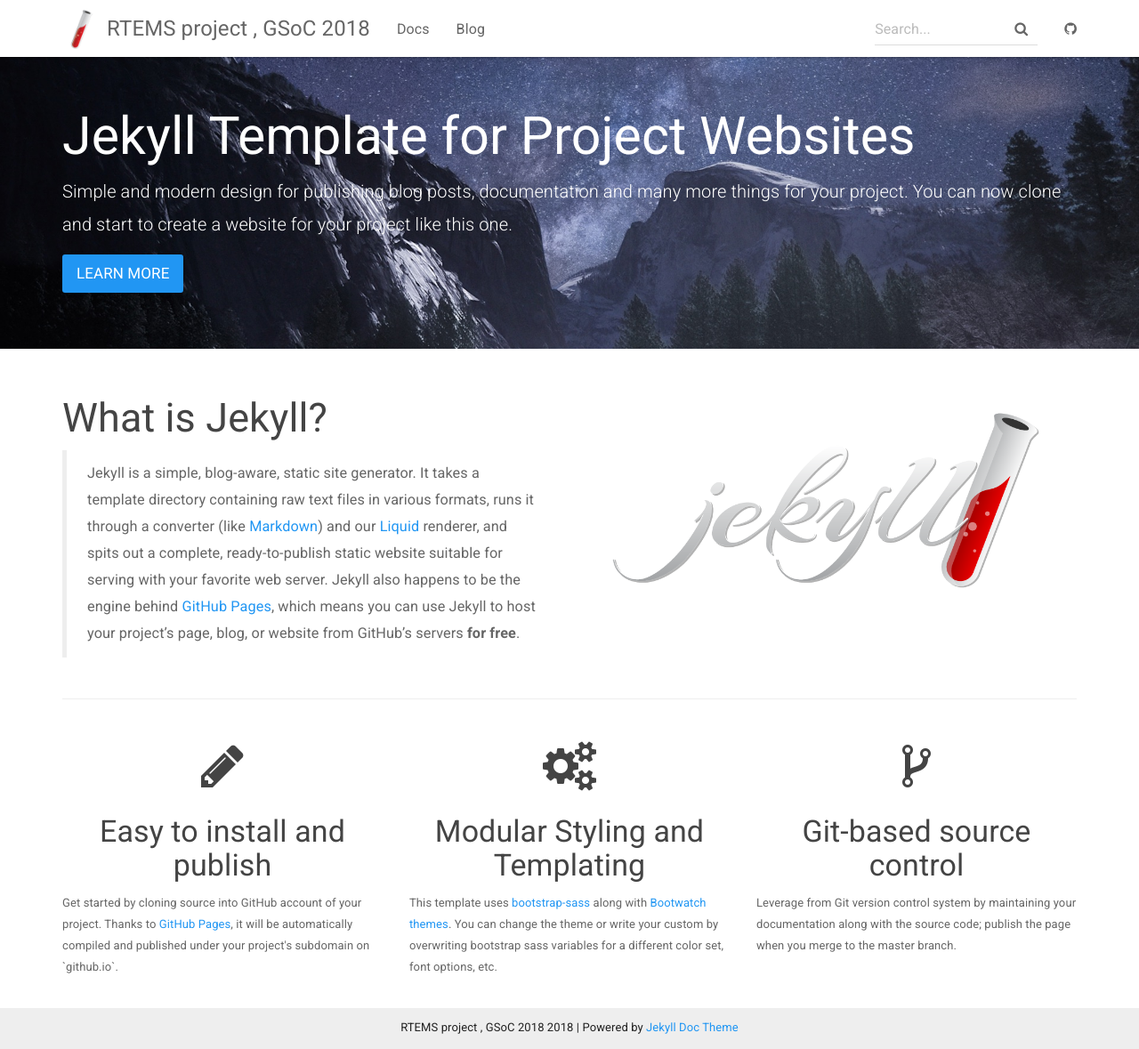
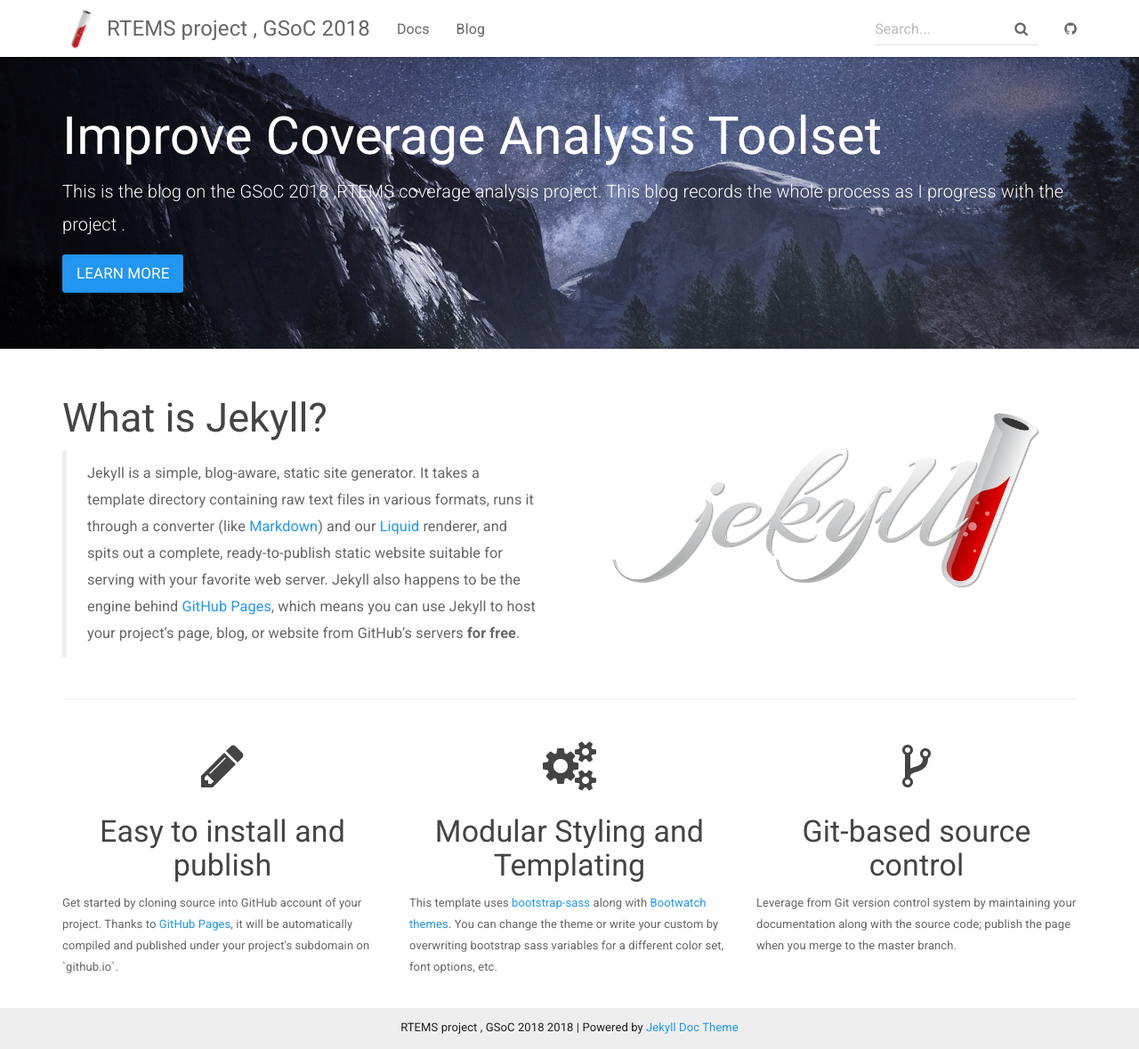
Before and after one commit to thelunatic/rtems_gsoc18, a Jekyll site: the page built from index.html, in a window 1280 px wide and 1179 px high. Shown: the whole window at 89% size. Built offline with Jekyll 4.4.1, drawn with Linux system fonts in a browser that asks for light colours; nearby versions of some CDN libraries.

Commit message:
Update index.html
add blog title and description.

```diff
--- a/index.html
+++ b/index.html
@@ -4,9 +4,9 @@
 
 <div class="header-container jumbotron">
     <div class="container">
-        <h1>Jekyll Template for Project Websites</h1>
-        <p>Simple and modern design for publishing blog posts, documentation and many more things for your project.
-          You can now clone and start to create a website for your project like this one.</p>
+        <h1>Improve Coverage Analysis Toolset</h1>
+        <p>This is the blog on the GSoC 2018 ,RTEMS coverage analysis project. This blog records the whole process as I
+        progress with the project .</p>
         <p><a class="btn btn-primary btn-lg" href="{{ "/docs/home/" | prepend: site.baseurl }}" role="button">Learn more</a></p>
     </div>
 </div>
```
